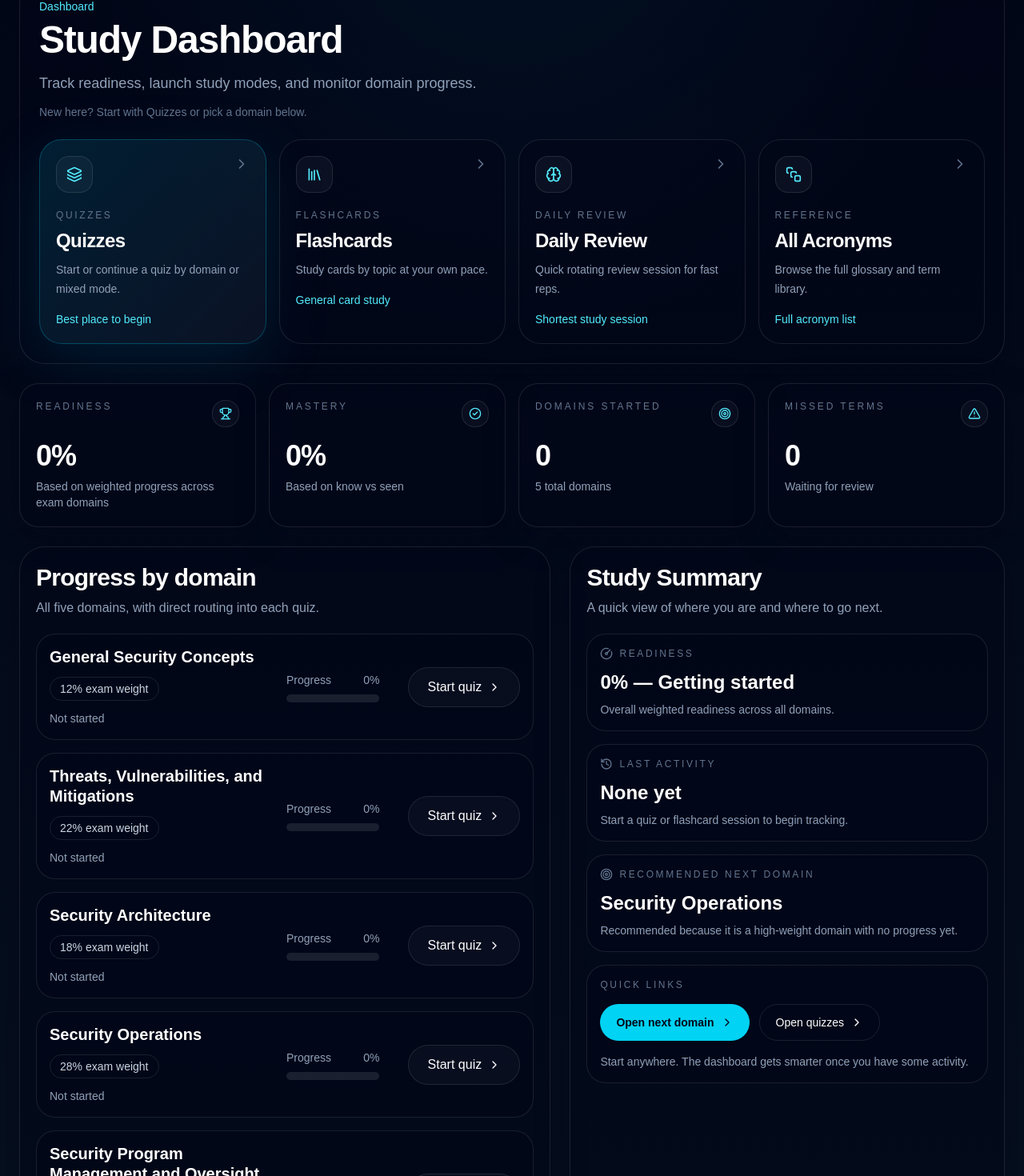
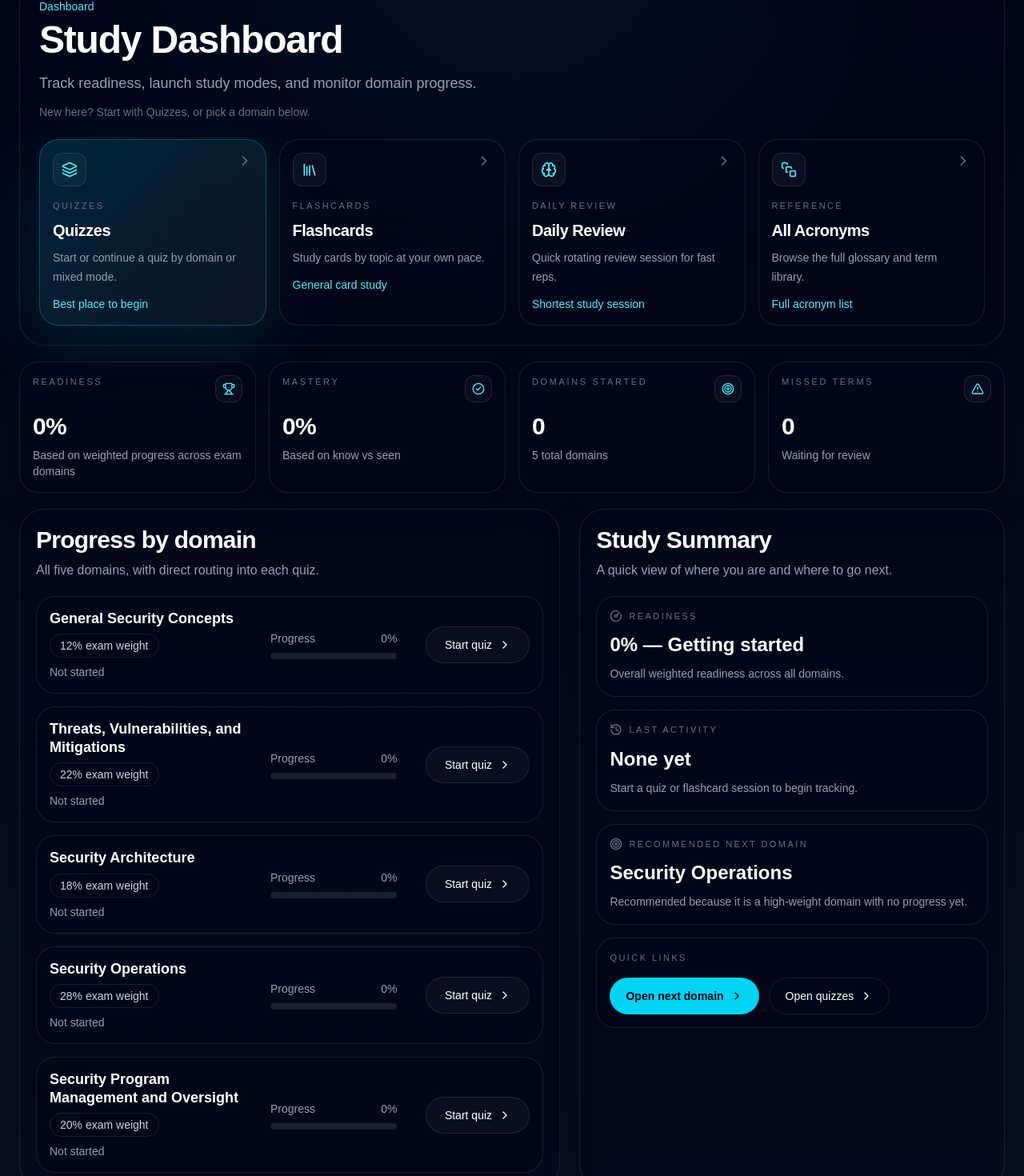
Before and after one commit to Dan-Smith88/secplus-scout, a Next.js app: page / in a window 1280 px wide. Shown: the part 140-1610 px from the top of the page at 80% size. Built offline with nearby package versions, Linux system fonts and the light colour scheme.

Commit message:
Updated Homepage 2

```diff
--- a/app/page.tsx
+++ b/app/page.tsx
@@ -35,7 +35,7 @@ type StoredProgress = Record<
 
 function ProgressBar({ value }: { value: number }) {
   return (
-    <div className="h-2.5 w-full overflow-hidden rounded-full bg-white/10">
+    <div className="h-2 w-full overflow-hidden rounded-full bg-white/10">
       <div
         className="h-full rounded-full bg-cyan-400 transition-all duration-500"
         style={{ width: `${Math.max(0, Math.min(100, value))}%` }}
@@ -56,17 +56,17 @@ function StatCard({
   sub: string;
 }) {
   return (
-    <div className="rounded-3xl border border-white/10 bg-slate-950/60 p-5 shadow-[0_12px_40px_rgba(2,6,23,0.35)]">
-      <div className="mb-4 flex items-start justify-between">
-        <div className="text-xs uppercase tracking-[0.24em] text-slate-500">
+    <div className="rounded-3xl border border-white/10 bg-slate-950/60 p-4 shadow-[0_12px_40px_rgba(2,6,23,0.35)]">
+      <div className="mb-3 flex items-start justify-between">
+        <div className="text-[11px] uppercase tracking-[0.24em] text-slate-500">
           {title}
         </div>
-        <div className="rounded-2xl border border-white/10 bg-white/[0.03] p-2">
+        <div className="rounded-xl border border-white/10 bg-white/[0.03] p-2">
           <Icon className="h-4 w-4 text-cyan-300" />
         </div>
       </div>
 
-      <div className="text-4xl font-semibold tracking-tight text-white">{value}</div>
+      <div className="text-3xl font-semibold tracking-tight text-white">{value}</div>
       <div className="mt-2 text-sm text-slate-400">{sub}</div>
     </div>
   );
@@ -92,28 +92,26 @@ function ActionCard({
   return (
     <Link
       href={href}
-      className={`group rounded-[1.75rem] border p-5 transition ${
+      className={`group rounded-[1.5rem] border p-4 transition ${
         primary
-          ? "border-cyan-400/25 bg-[linear-gradient(135deg,rgba(8,145,178,0.18),rgba(15,23,42,0.72))] shadow-[0_20px_80px_rgba(8,145,178,0.16)]"
+          ? "border-cyan-400/30 bg-[linear-gradient(135deg,rgba(8,145,178,0.22),rgba(15,23,42,0.78))] shadow-[0_24px_90px_rgba(8,145,178,0.18)]"
           : "border-white/10 bg-slate-950/50 hover:border-cyan-400/25 hover:bg-cyan-400/[0.05]"
       }`}
     >
       <div className="flex items-start justify-between gap-4">
-        <div className="rounded-2xl border border-white/10 bg-white/[0.04] p-3">
+        <div className="rounded-xl border border-white/10 bg-white/[0.04] p-2.5">
           <Icon className="h-5 w-5 text-cyan-300" />
         </div>
         <ChevronRight className="h-5 w-5 text-slate-500 transition group-hover:translate-x-0.5 group-hover:text-cyan-300" />
       </div>
 
-      <div className="mt-5 text-xs uppercase tracking-[0.22em] text-slate-500">
+      <div className="mt-4 text-[11px] uppercase tracking-[0.22em] text-slate-500">
         {eyebrow}
       </div>
-      <div className="mt-2 text-2xl font-semibold tracking-tight text-white">
-        {title}
-      </div>
+      <div className="mt-2 text-xl font-semibold tracking-tight text-white">{title}</div>
       <div className="mt-2 text-sm leading-6 text-slate-400">{description}</div>
 
-      {meta ? <div className="mt-4 text-sm font-medium text-cyan-300">{meta}</div> : null}
+      {meta ? <div className="mt-3 text-sm font-medium text-cyan-300">{meta}</div> : null}
     </Link>
   );
 }
@@ -131,12 +129,12 @@ function SummaryCard({
 }) {
   return (
     <div className="rounded-3xl border border-white/10 bg-slate-950/60 p-4">
-      <div className="flex items-center gap-2 text-xs uppercase tracking-[0.22em] text-slate-500">
+      <div className="flex items-center gap-2 text-[11px] uppercase tracking-[0.22em] text-slate-500">
         <Icon className="h-4 w-4" />
         {title}
       </div>
       <div className="mt-3 text-2xl font-semibold text-white">{value}</div>
-      <div className="mt-2 text-sm text-slate-400">{sub}</div>
+      <div className="mt-2 text-sm leading-6 text-slate-400">{sub}</div>
     </div>
   );
 }
@@ -243,8 +241,6 @@ export default function HomePage() {
     return homepageDomains[0] ?? null;
   }, [homepageDomains]);
 
-  const hasProgress = domainsStarted > 0;
-
   return (
     <div className="min-h-screen bg-[radial-gradient(circle_at_top,_rgba(34,211,238,0.10),_transparent_30%),linear-gradient(180deg,_#020617_0%,_#06101f_100%)] text-white">
       <TopNav />
@@ -260,7 +256,7 @@ export default function HomePage() {
               Track readiness, launch study modes, and monitor domain progress.
             </p>
             <p className="mt-3 text-sm text-slate-500">
-              New here? Start with Quizzes or pick a domain below.
+              New here? Start with Quizzes, or pick a domain below.
             </p>
           </div>
 
@@ -304,7 +300,7 @@ export default function HomePage() {
           </div>
         </section>
 
-        <section className="mt-6 grid gap-4 md:grid-cols-2 xl:grid-cols-4">
+        <section className="mt-5 grid gap-4 md:grid-cols-2 xl:grid-cols-4">
           <StatCard
             icon={Trophy}
             title="Readiness"
@@ -331,7 +327,7 @@ export default function HomePage() {
           />
         </section>
 
-        <section className="mt-6 grid gap-6 xl:grid-cols-[1.1fr_0.9fr]">
+        <section className="mt-5 grid gap-6 xl:grid-cols-[1.12fr_0.88fr]">
           <div className="rounded-[2rem] border border-white/10 bg-slate-950/45 p-5 shadow-[0_12px_40px_rgba(2,6,23,0.35)]">
             <div>
               <h2 className="text-3xl font-semibold tracking-tight text-white">
@@ -348,17 +344,17 @@ export default function HomePage() {
                   key={domain.code}
                   className="rounded-3xl border border-white/10 bg-slate-950/60 p-4"
                 >
-                  <div className="grid gap-4 xl:grid-cols-[minmax(0,280px)_minmax(0,1fr)_160px] xl:items-center">
+                  <div className="grid gap-4 xl:grid-cols-[minmax(0,260px)_minmax(0,1fr)_150px] xl:items-center">
                     <div className="min-w-0">
-                      <h3 className="text-lg font-semibold leading-tight text-white xl:text-xl">
+                      <h3 className="text-lg font-semibold leading-tight text-white">
                         {domain.name}
                       </h3>
 
-                      <div className="mt-3 inline-flex rounded-full border border-white/10 px-3 py-1 text-sm text-slate-300">
+                      <div className="mt-2 inline-flex rounded-full border border-white/10 px-3 py-1 text-sm text-slate-300">
                         {domain.weight}% exam weight
                       </div>
 
-                      <div className="mt-3 text-sm text-slate-400">
+                      <div className="mt-2 text-sm text-slate-400">
                         {getDomainStatus(domain.progress)}
                       </div>
                     </div>
@@ -374,7 +370,7 @@ export default function HomePage() {
                     <div className="flex xl:justify-end">
                       <Link
                         href={`/study/${domain.code}`}
-                        className="inline-flex min-w-[140px] items-center justify-center gap-2 rounded-full border border-white/10 bg-white/[0.03] px-5 py-3 text-base font-medium text-white transition hover:bg-white/5"
+                        className="inline-flex min-w-[130px] items-center justify-center gap-2 rounded-full border border-white/10 bg-white/[0.03] px-4 py-3 text-sm font-medium text-white transition hover:bg-white/5"
                       >
                         {getDomainAction(domain.progress)}
                         <ChevronRight className="h-4 w-4" />
@@ -422,14 +418,14 @@ export default function HomePage() {
                 sub={
                   nextPriorityDomain
                     ? nextPriorityDomain.progress === 0
-                      ? `Recommended because it is a high-weight domain with no progress yet.`
-                      : `Recommended because it is the next best area to tighten.`
+                      ? "Recommended because it is a high-weight domain with no progress yet."
+                      : "Recommended because it is the next best area to tighten."
                     : "Good starting point for focused practice."
                 }
               />
 
               <div className="rounded-3xl border border-white/10 bg-slate-950/60 p-4">
-                <div className="text-xs uppercase tracking-[0.22em] text-slate-500">
+                <div className="text-[11px] uppercase tracking-[0.22em] text-slate-500">
                   Quick links
                 </div>
 
@@ -450,12 +446,6 @@ export default function HomePage() {
                     <ChevronRight className="h-4 w-4" />
                   </Link>
                 </div>
-
-                {!hasProgress ? (
-                  <p className="mt-4 text-sm text-slate-400">
-                    Start anywhere. The dashboard gets smarter once you have some activity.
-                  </p>
-                ) : null}
               </div>
             </div>
           </div>
```
